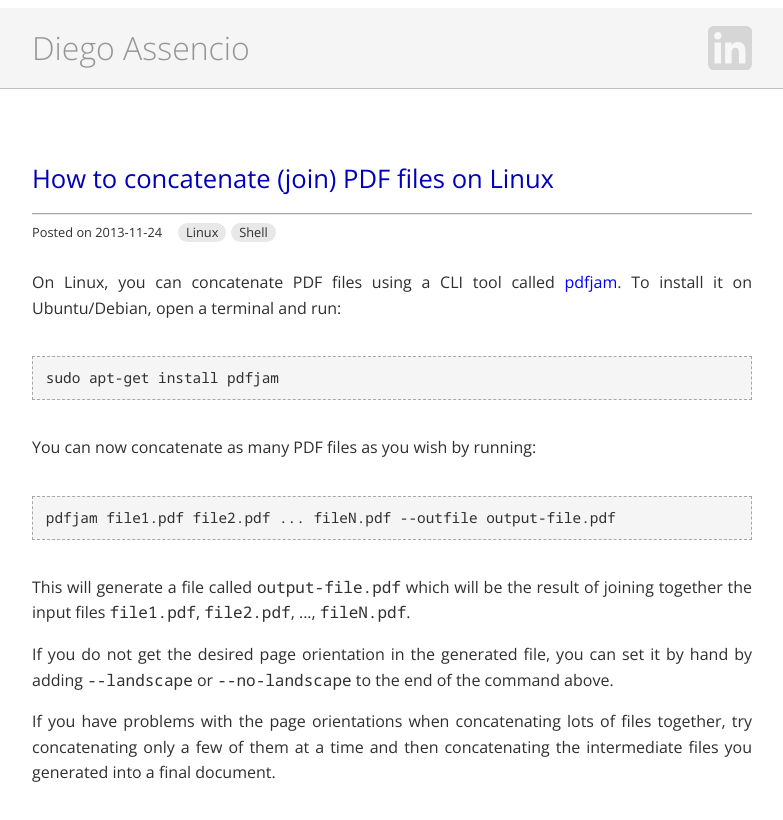
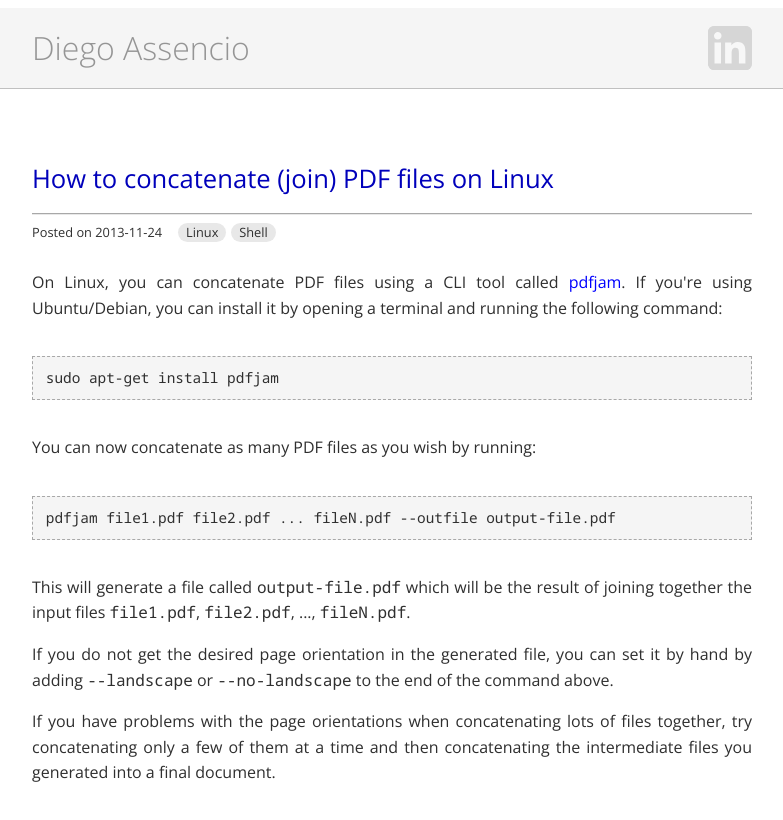
Before and after one commit to dassencio/blog, a Vue app: page /11 in a window 1280 px wide. Shown: the top 820 px of the page, without its empty margins (248-1031 px from the left). Built offline with nearby package versions, Linux system fonts and the light colour scheme.

Commit message:
Improve post text

```diff
--- a/src/posts/11.vue
+++ b/src/posts/11.vue
@@ -1,8 +1,9 @@
 <template>
   <p>
     On Linux, you can concatenate PDF files using a CLI tool called
-    <a href="http://linux.die.net/man/1/pdfjam">pdfjam</a>. To install it on
-    Ubuntu/Debian, open a terminal and run:
+    <a href="http://linux.die.net/man/1/pdfjam">pdfjam</a>. If you're using
+    Ubuntu/Debian, you can install it by opening a terminal and running the
+    following command:
   </p>
 
   <CodeBlock>sudo apt-get install pdfjam</CodeBlock>
```
